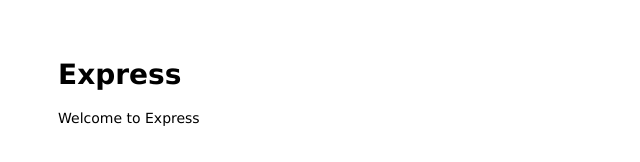
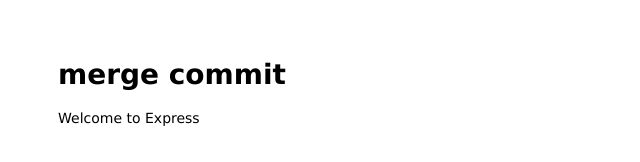
Before and after one commit to 7eerup/github, a website: page public/index.html in a window 1280 px wide. Shown: the whole page, without its empty margins (0-640 px from the left). Drawn offline with Linux system fonts and the light colour scheme.

Commit message:
Change header

```diff
--- a/public/index.html
+++ b/public/index.html
@@ -6,10 +6,9 @@
 </head>
 
 <body>
-  <h1>Express</h1>
+  <h1>merge commit</h1>
   <p>Welcome to Express</p>
 
 
 </body>
-
 </html>
```
